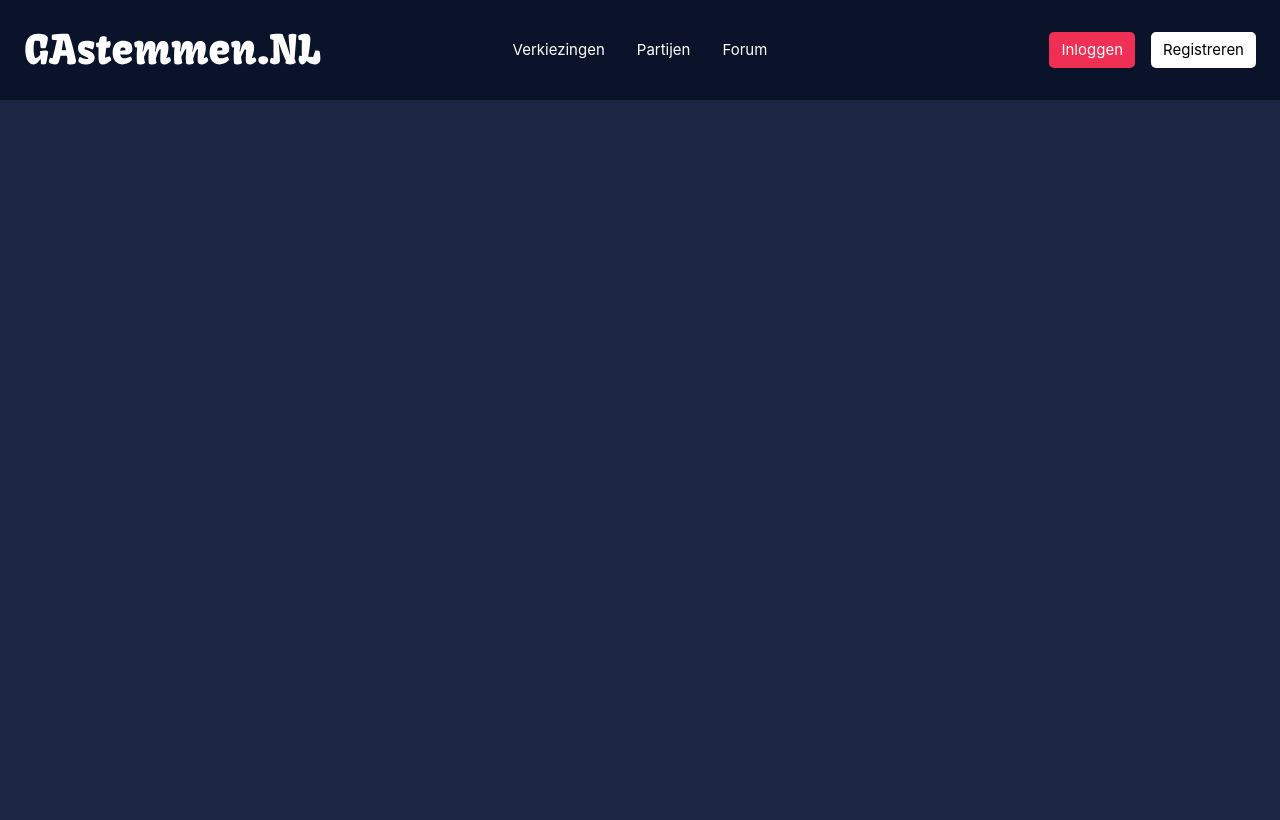
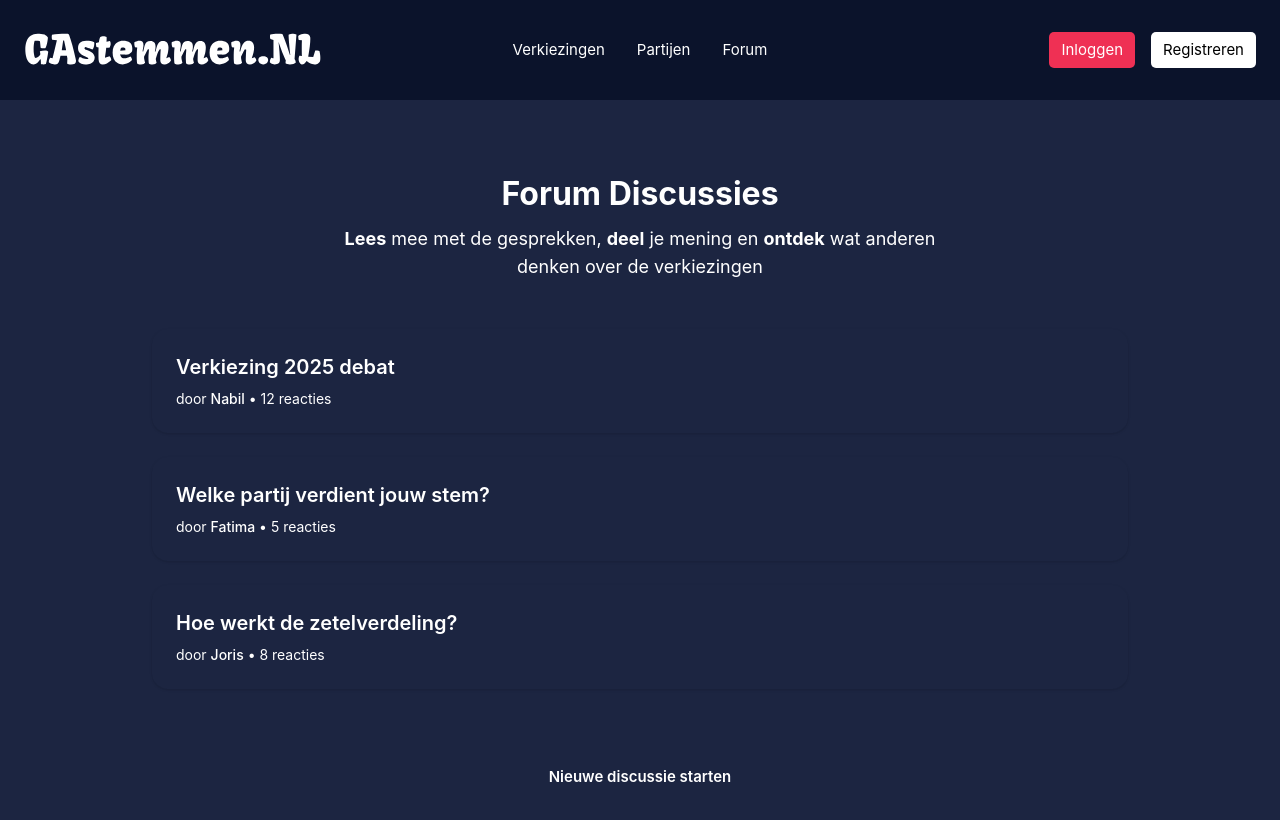
Before and after one commit to SSSalmani1600/Elections, a Vue app in the folder election-frontend/: page /discussions in a window 1280 px wide. Shown: the top 820 px of the page. Built offline with nearby package versions, Linux system fonts and the light colour scheme; the HTML template or start-up script is replaced by a standard one.

Commit message:
Styling voor forum

```diff
--- a/election-frontend/public/discussions.html
+++ b/election-frontend/public/discussions.html
@@ -25,13 +25,14 @@
 
     <h1>Discussions</h1>
 
-    <!-- Deze 4 elementen zijn belangrijk -->
     <p id="loading">Loading...</p>
     <p id="error" style="display:none; color:#b00020;"></p>
     <p id="empty" style="display:none;">No items</p>
+
     <div id="list" class="list" style="display:none;"></div>
 </div>
 
+<!-- api helpers -->
 <script src="/api.js"></script>
 <script>
     const elLoading = document.getElementById('loading');
@@ -48,7 +49,6 @@
 
         try {
             const items = await apiList();
-            console.log('Ontvangen items:', items);
 
             if (!items || items.length === 0) {
                 elEmpty.style.display = '';
--- a/election-frontend/src/main.ts
+++ b/election-frontend/src/main.ts
@@ -4,6 +4,7 @@ import { createApp } from 'vue'
 import App from './App.vue'
 import router from './router'
 
+
 const app = createApp(App)
 
 app.use(router)
--- a/election-frontend/src/router/index.ts
+++ b/election-frontend/src/router/index.ts
@@ -1,29 +1,74 @@
 import { createRouter, createWebHistory } from 'vue-router'
-import HomeView from '../views/HomeView.vue'
+import { defineComponent, h } from 'vue'
+import HomeView from '@/views/HomeView.vue'
 import LoginView from '@/views/LoginView.vue'
+import DiscussionsView from '@/views/DiscussionsView.vue' // ✅ nieuwe import
+
+// Inline placeholders (die mag je laten staan)
+const ForumView = defineComponent({
+    name: 'ForumView',
+    setup() {
+        return () =>
+            h('section', { class: 'p-6' }, [
+                h('h1', { class: 'text-2xl font-bold mb-2' }, 'Forum'),
+                h('p', null, 'Forum pagina komt hier.'),
+            ])
+    },
+})
+
+const ElectionsView = defineComponent({
+    name: 'ElectionsView',
+    setup() {
+        return () =>
+            h('section', { class: 'p-6' }, [
+                h('h1', { class: 'text-2xl font-bold mb-2' }, 'Elections'),
+                h('p', null, 'Overzicht van verkiezingen.'),
+            ])
+    },
+})
+
+const PartiesView = defineComponent({
+    name: 'PartiesView',
+    setup() {
+        return () =>
+            h('section', { class: 'p-6' }, [
+                h('h1', { class: 'text-2xl font-bold mb-2' }, 'Parties'),
+                h('p', null, 'Lijst met partijen.'),
+            ])
+    },
+})
+
+const NotFoundView = defineComponent({
+    name: 'NotFoundView',
+    setup() {
+        return () =>
+            h('section', { class: 'p-6' }, [
+                h('h1', { class: 'text-2xl font-bold mb-2' }, '404 — Pagina niet gevonden'),
+                h('p', null, [
+                    h('span', null, 'Ga terug naar '),
+                    h('a', { href: '/', class: 'underline' }, 'home'),
+                ]),
+            ])
+    },
+})
 
 const router = createRouter({
-  history: createWebHistory(import.meta.env.BASE_URL),
-  routes: [
-    {
-      path: '/',
-      name: 'home',
-      component: HomeView,
-    },
-    {
-      path: '/about',
-      name: 'about',
-      // route level code-splitting
-      // this generates a separate chunk (About.[hash].js) for this route
-      // which is lazy-loaded when the route is visited.
-      component: () => import('../views/AboutView.vue'),
-    },
-    {
-      path: '/login',
-      name: 'login',
-      component: LoginView,
-    },
-  ],
+    history: createWebHistory(import.meta.env.BASE_URL),
+    routes: [
+        { path: '/', name: 'home', component: HomeView },
+        { path: '/login', name: 'login', component: LoginView },
+
+        // ✅ nieuwe route voor jouw DiscussionsView
+        { path: '/discussions', name: 'discussions', component: DiscussionsView },
+
+        // bestaande inline routes
+        { path: '/forum', name: 'forum', component: ForumView },
+        { path: '/elections', name: 'elections', component: ElectionsView },
+        { path: '/parties', name: 'parties', component: PartiesView },
+
+        // fallback
+        { path: '/:pathMatch(.*)*', name: 'not-found', component: NotFoundView },
+    ],
 })
 
 export default router
--- /dev/null
+++ b/election-frontend/src/views/DiscussionsView.vue
@@ -0,0 +1,43 @@
+<script setup lang="ts">
+
+const discussions = [
+    { id: 1, title: 'Verkiezing 2025 debat', author: 'Nabil', replies: 12 },
+    { id: 2, title: 'Welke partij verdient jouw stem?', author: 'Fatima', replies: 5 },
+    { id: 3, title: 'Hoe werkt de zetelverdeling?', author: 'Joris', replies: 8 },
+]
+</script>
+
+<template>
+    <main class="flex flex-col items-center bg-[--color-background] text-[--color-text-base] min-h-screen">
+        <div class="flex flex-col items-center w-full mt-[75px] gap-8 px-6 max-w-5xl">
+            <div class="flex flex-col items-center gap-3 text-center">
+                <h1 class="text-3xl font-bold">Forum Discussies</h1>
+                <p class="text-[--color-text-muted] text-lg max-w-[600px]">
+                    <strong>Lees</strong> mee met de gesprekken, <strong>deel</strong> je mening en
+                    <strong>ontdek</strong> wat anderen denken over de verkiezingen
+                </p>
+            </div>
+
+            <div class="flex flex-col w-full gap-6 mt-4">
+                <div
+                    v-for="d in discussions"
+                    :key="d.id"
+                    class="p-6 rounded-2xl bg-[--color-surface] shadow hover:shadow-lg transition"
+                >
+                    <h2 class="text-xl font-semibold text-[--color-primary] mb-2">
+                        {{ d.title }}
+                    </h2>
+                    <p class="text-sm text-[--color-text-muted]">
+                        door <span class="font-medium">{{ d.author }}</span> • {{ d.replies }} reacties
+                    </p>
+                </div>
+            </div>
+
+            <div class="mt-8">
+                <button class="px-6 py-3 rounded-lg font-semibold bg-[--color-primary] text-[--color-secondary] hover:opacity-90 transition">
+                    Nieuwe discussie starten
+                </button>
+            </div>
+        </div>
+    </main>
+</template>
```
Also changed, not shown: election-frontend/src/assets/base.css (+5 -13 lines).
